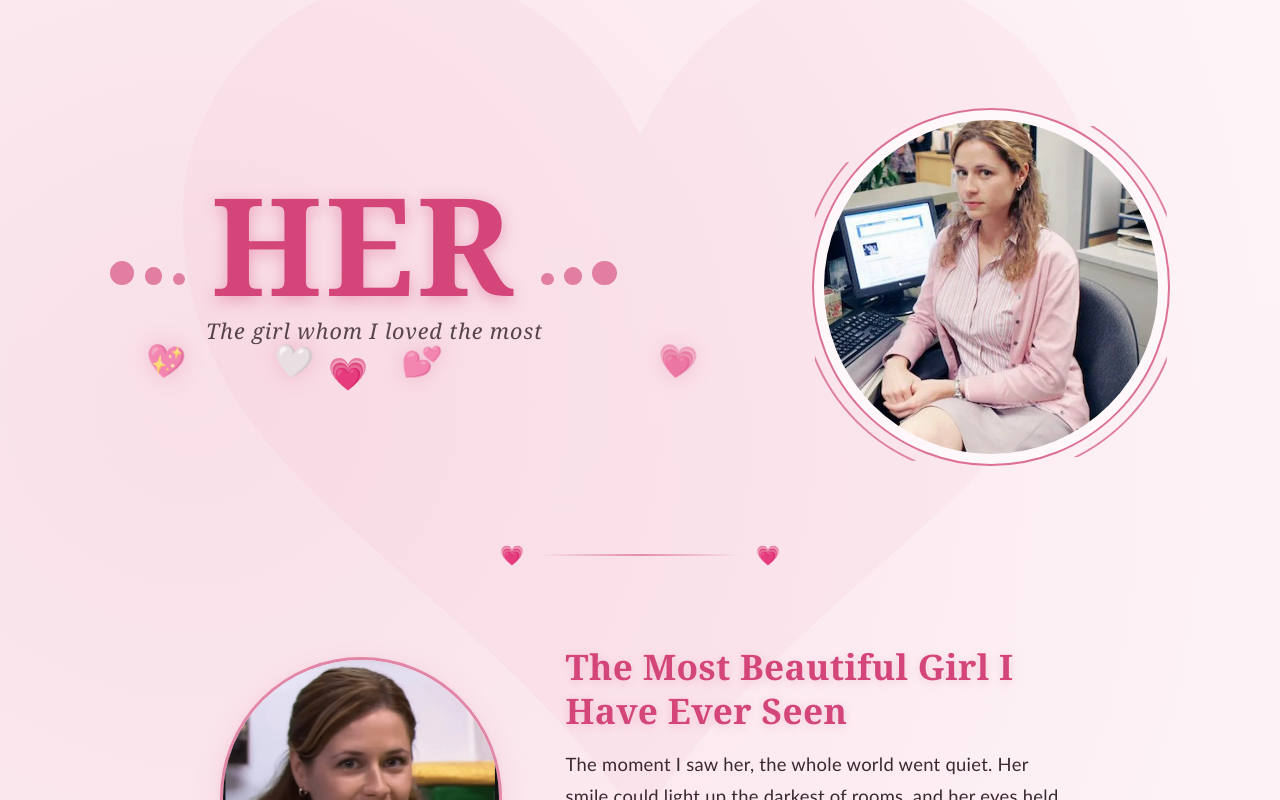
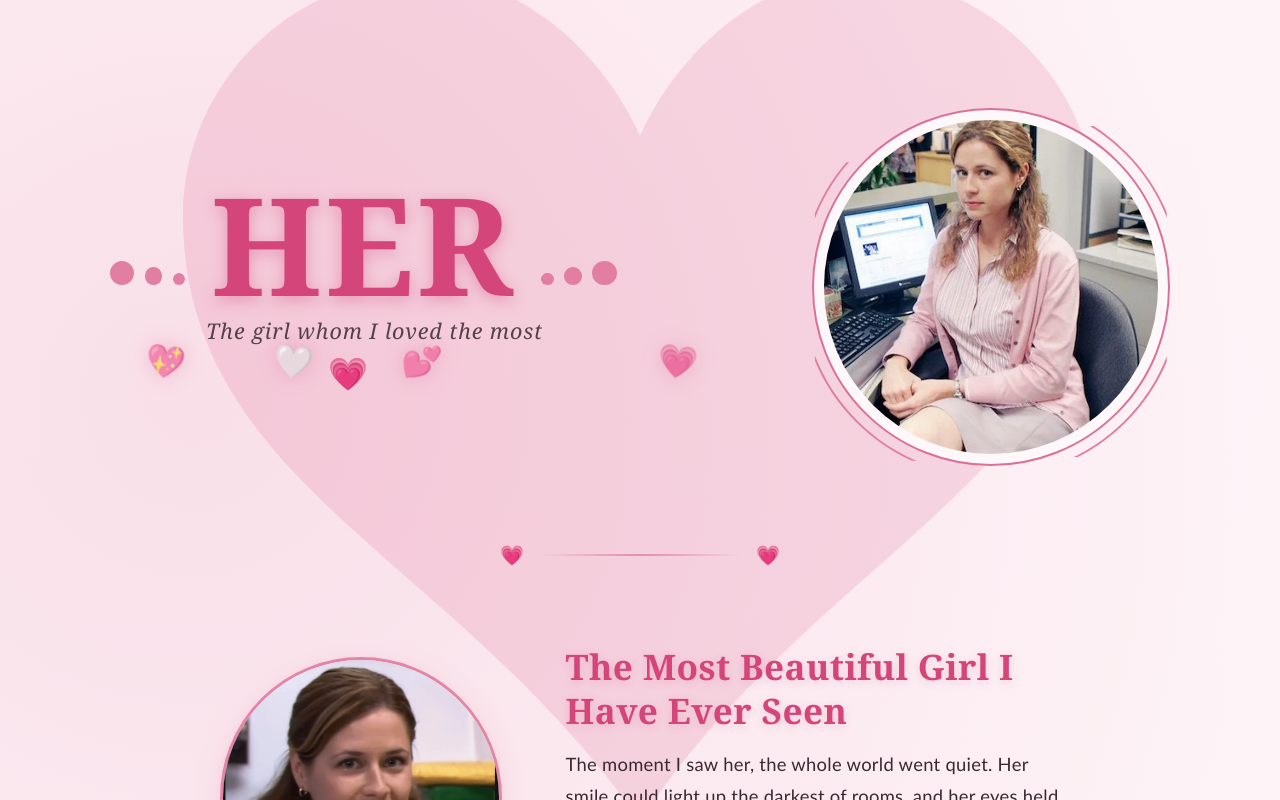
Before and after one commit to Kartikgupta08/Her, a React (Vite) app: page / in a window 1280 px wide. Shown: the top 800 px of the page. Built offline with nearby package versions, Linux system fonts and the light colour scheme.

Commit message:
Background Updated

```diff
--- a/src/App.css
+++ b/src/App.css
@@ -5,6 +5,8 @@
   align-items: center;
   padding: 108px 220px 0 220px;
 }
+
+
 
 .big-background-heart {
   position: fixed;
@@ -15,7 +17,7 @@
   max-width: 900px;
   z-index: -2;
   pointer-events: none;
-  opacity: 0.04;
+  opacity: 0.15;
   animation: giantPulse 8s ease-in-out infinite;
 }
 
```
